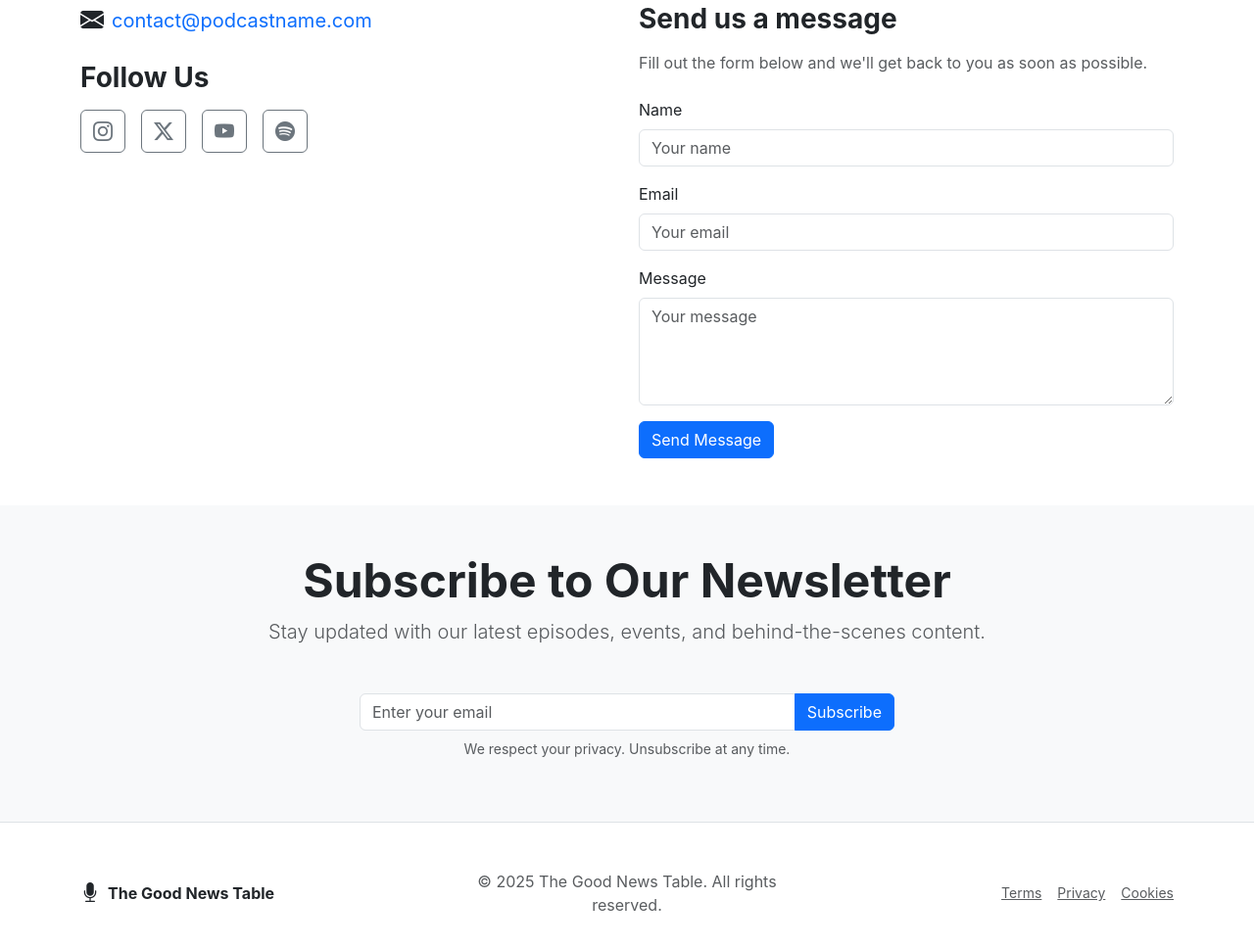
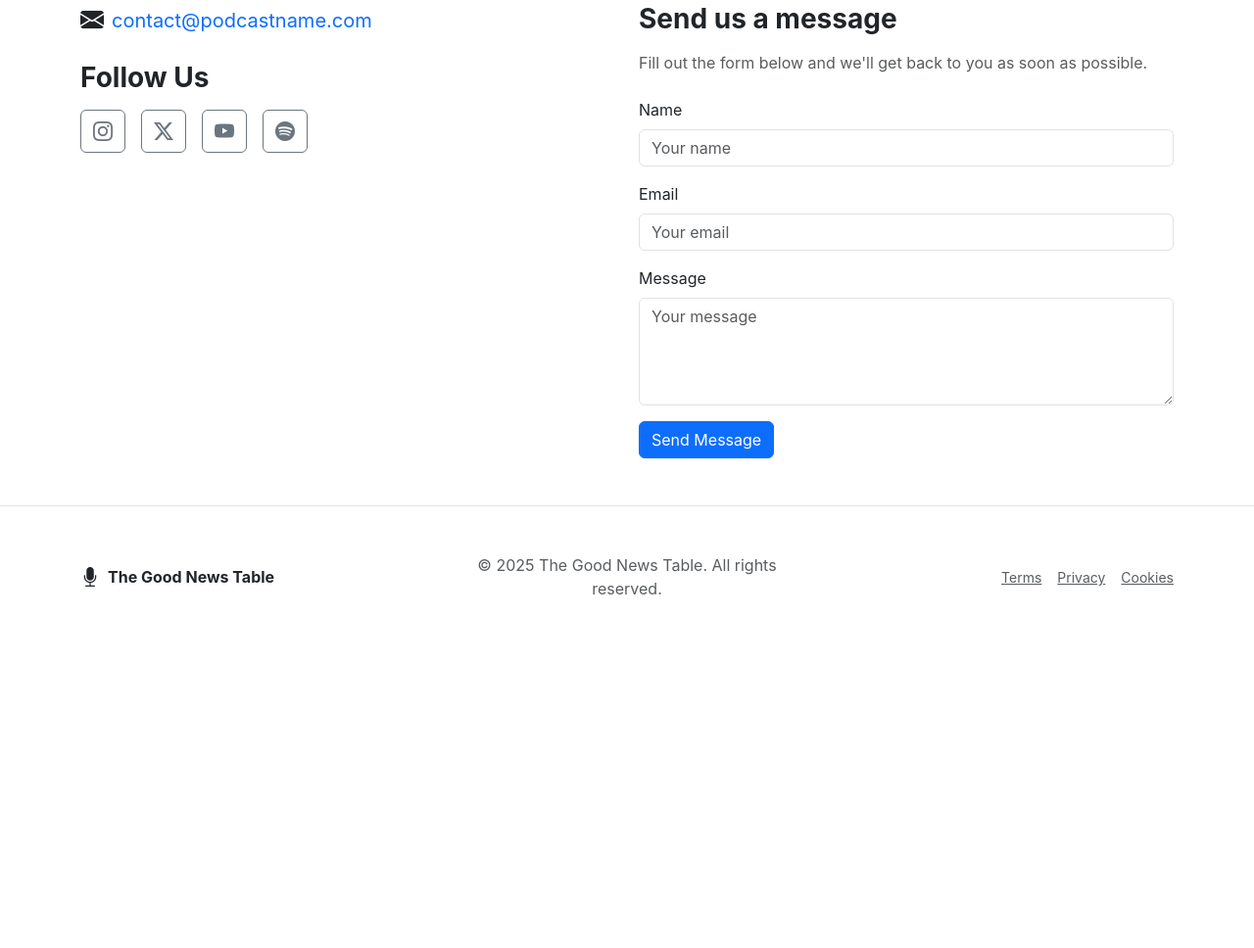
Before and after one commit to GoatEXE/the-good-news, a plain HTML site: page index.html in a window 1280 px wide. Shown: the part 2780-3748 px from the top of the page at 98% size. After the commit the page ends 3441 px from the top, so only its background shows below. Drawn offline with nearby package versions, Linux system fonts and the light colour scheme.

Commit message:
Removed newsletter

```diff
--- a/index.html
+++ b/index.html
@@ -306,35 +306,6 @@
                 </div>
             </div>
         </section>
-
-        <!-- Newsletter Section -->
-        <section id="subscribe" class="py-5 py-md-7 bg-light">
-            <div class="container">
-                <div class="text-center mb-5">
-                    <h2 class="display-5 fw-bold">Subscribe to Our Newsletter</h2>
-                    <p class="lead text-muted mx-auto" style="max-width: 800px">
-                        Stay updated with our latest episodes, events, and
-                        behind-the-scenes content.
-                    </p>
-                </div>
-                <div class="row justify-content-center">
-                    <div class="col-md-8 col-lg-6">
-                        <form class="mb-2">
-                            <div class="input-group">
-                                <input type="email" class="form-control" placeholder="Enter your email"
-                                    aria-label="Email" />
-                                <button class="btn btn-primary" type="submit">
-                                    Subscribe
-                                </button>
-                            </div>
-                        </form>
-                        <p class="text-muted text-center small">
-                            We respect your privacy. Unsubscribe at any time.
-                        </p>
-                    </div>
-                </div>
-            </div>
-        </section>
     </main>
 
     <!-- Footer -->
```
